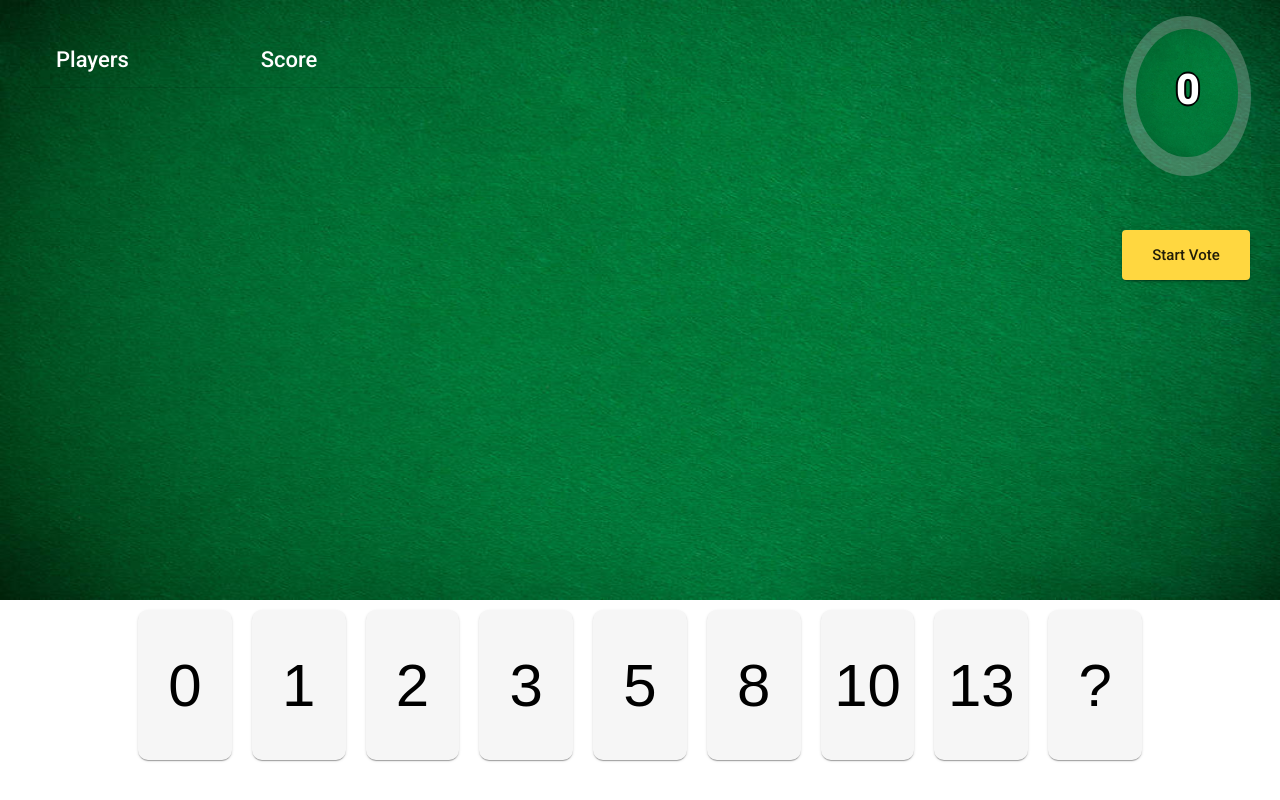
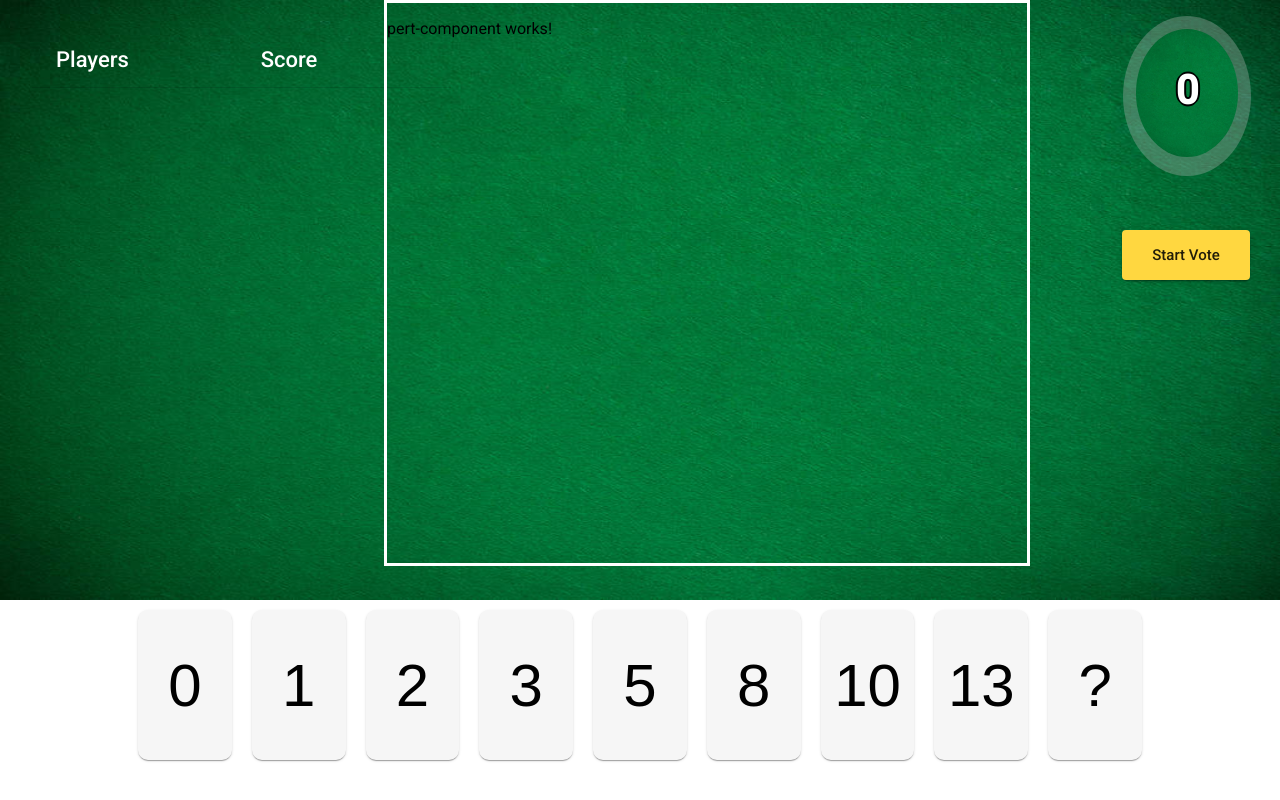
Before and after one commit to adriankelsey/planning-poker, an Angular app: page /login in a window 1280 px wide. Both pictures are taken after a click on the button "Enter". Built offline with nearby package versions, Linux system fonts and the light colour scheme; no server answers.

Commit message:
create pert component

```diff
--- a/src/app/app.module.ts
+++ b/src/app/app.module.ts
@@ -18,6 +18,7 @@ import { StateService } from './services/shared.service';
 import { UsersService } from './login-component/services/users.service';
 import { SocketService } from './services/socket.service';
 import { AverageScoresComponent } from './average-scores-component/average-scores.component';
+import { PertComponentComponent } from './pert-component/pert-component.component';
 @NgModule({
   declarations: [
     AppComponent,
@@ -27,6 +28,7 @@ import { AverageScoresComponent } from './average-scores-component/average-score
     LoginComponent,
     TableComponent,
     AverageScoresComponent,
+    PertComponentComponent,
   ],
   imports: [
     BrowserModule,
--- a/src/app/main-component/main.component.html
+++ b/src/app/main-component/main.component.html
@@ -57,6 +57,9 @@
   <div class="menu">
     <app-menu></app-menu>
   </div>
+  <div class="pert">
+    <app-pert-component></app-pert-component>
+  </div>
 </div>
 <div class="cards">
   <app-cards (cardEvent)="receivedMessage($event)"></app-cards>
--- a/src/app/main-component/main.component.scss
+++ b/src/app/main-component/main.component.scss
@@ -140,3 +140,12 @@ button {
 h1 {
   font-family: monospace;
 }
+
+.pert {
+  left: 30%;
+  width: 50%;
+  height: 70%;
+  position: absolute;
+  border-style: solid;
+  border-color: white;
+}
--- /dev/null
+++ b/src/app/pert-component/pert-component.component.html
@@ -0,0 +1 @@
+<p>pert-component works!</p>
--- /dev/null
+++ b/src/app/pert-component/pert-component.component.ts
@@ -0,0 +1,15 @@
+import { Component, OnInit } from '@angular/core';
+
+@Component({
+  selector: 'app-pert-component',
+  templateUrl: './pert-component.component.html',
+  styleUrls: ['./pert-component.component.scss']
+})
+export class PertComponentComponent implements OnInit {
+
+  constructor() { }
+
+  ngOnInit(): void {
+  }
+
+}
```
Also changed, not shown: src/app/pert-component/pert-component.component.scss (added), 1 other file (tests, documents, lock files or other folders).
